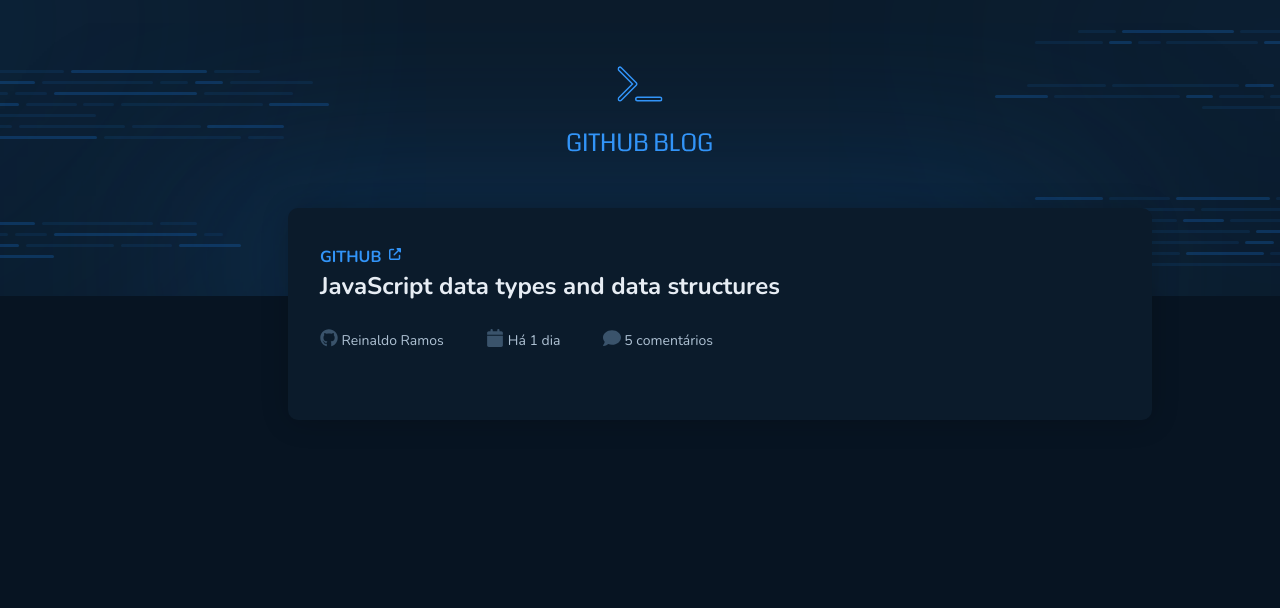
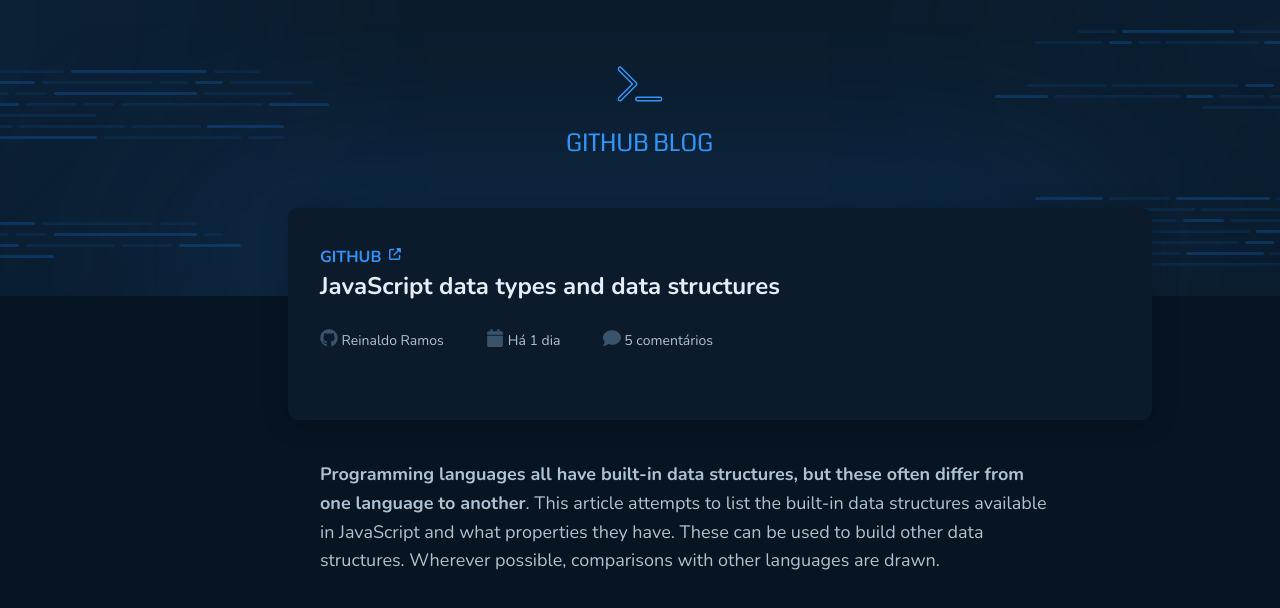
Before and after one commit to ReinaldoARamos/GItHub_Blog, a React (Vite) app: page /post in a window 1280 px wide. Shown: the top 608 px of the page. Built offline with nearby package versions, Linux system fonts and the light colour scheme.

Commit message:
Criando uma box com o container com os conteúdo do post

```diff
--- /dev/null
+++ b/src/Pages/Post/Components/PostContent/index.tsx
@@ -0,0 +1,21 @@
+import { RegularText } from "../../../../Typography/Typography";
+import { PostCard, PostContentContainer } from "./style";
+
+export function PostContent() {
+  return (
+    <PostContentContainer>
+      <PostCard>
+        <RegularText color="text">
+        <strong>
+             Programming languages all have built-in data structures, but these
+          often differ from one language to another</strong>.
+           This article attempts to
+          list the built-in data structures available in JavaScript and what
+          properties they have. These can be used to build other data
+          structures. Wherever possible, comparisons with other languages are
+          drawn.
+        </RegularText>
+      </PostCard>
+    </PostContentContainer>
+  );
+}
--- /dev/null
+++ b/src/Pages/Post/Components/PostContent/style.ts
@@ -0,0 +1,23 @@
+import styled from "styled-components";
+
+export const PostContentContainer = styled.div`
+  width: 864px;
+  height: 422px;
+  margin-left: 288px;
+`;
+
+export const PostCard = styled.section`
+  width: 800px;
+
+  display: flex;
+  flex-direction: column;
+  padding-top: 40px;
+  padding-bottom: 40px;
+  padding-left: 32px;
+  padding-right: 32px;
+
+  strong {
+    color: ${({ theme }) => theme.colors["base-text"]};
+    font-weight: 700;
+  }
+`;
--- a/src/Pages/Post/index.tsx
+++ b/src/Pages/Post/index.tsx
@@ -4,9 +4,11 @@
 import { PostCardContainer, PostCardContent } from "./style";
 import { faGithub } from "@fortawesome/free-brands-svg-icons";
 import { faBuilding, faUserGroup, faCalendar, faComment} from "@fortawesome/free-solid-svg-icons";
+import { PostContent } from "./Components/PostContent";
 
 export function Post() {
     return (
+      <>
         <PostCardContainer>
             <PostCardContent>
             <header>
@@ -38,8 +40,12 @@
             </RegularText>
           </li>
         </ol>
+
+
             </PostCardContent>
 
         </PostCardContainer>
+        <PostContent />
+        </>
     )
 }
```
